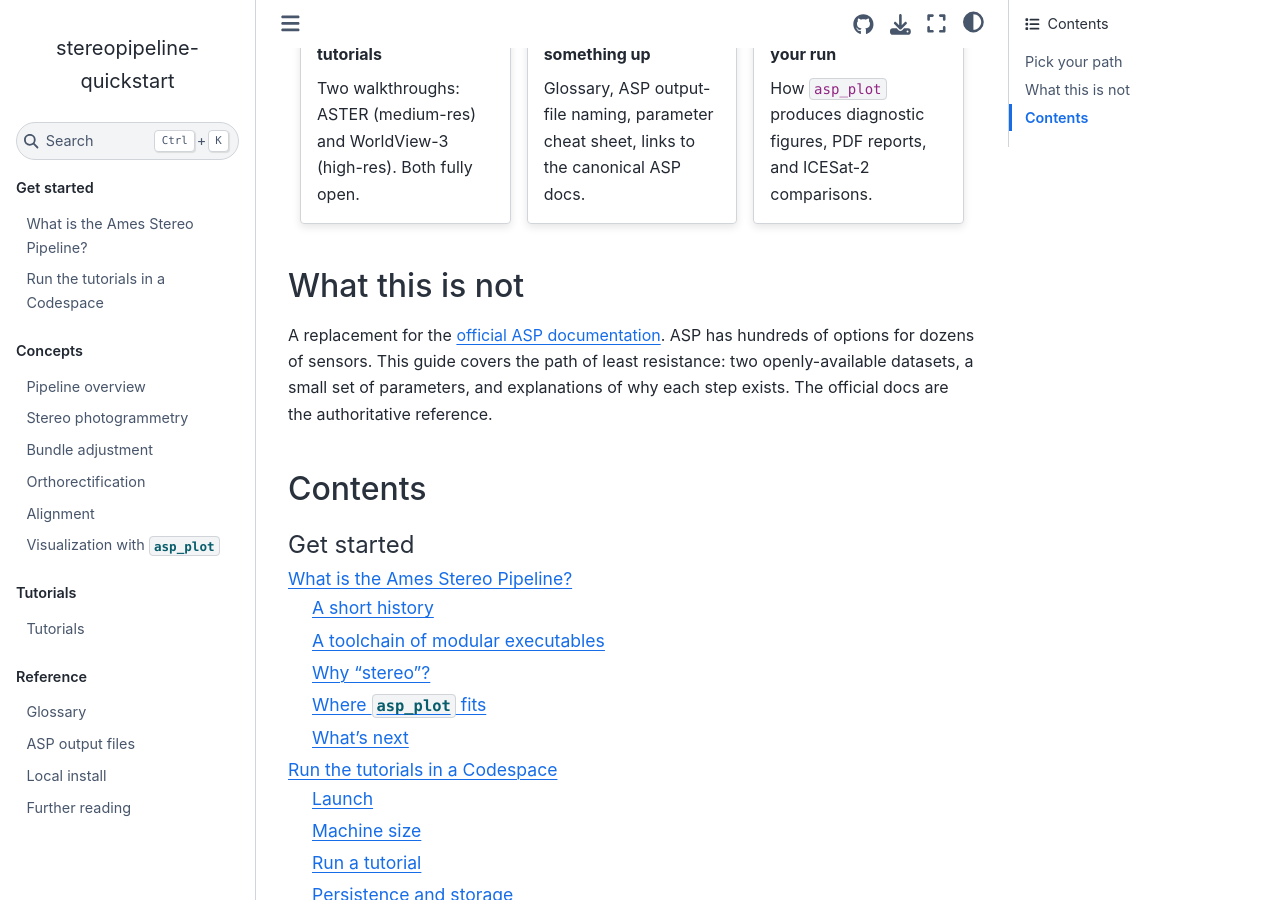
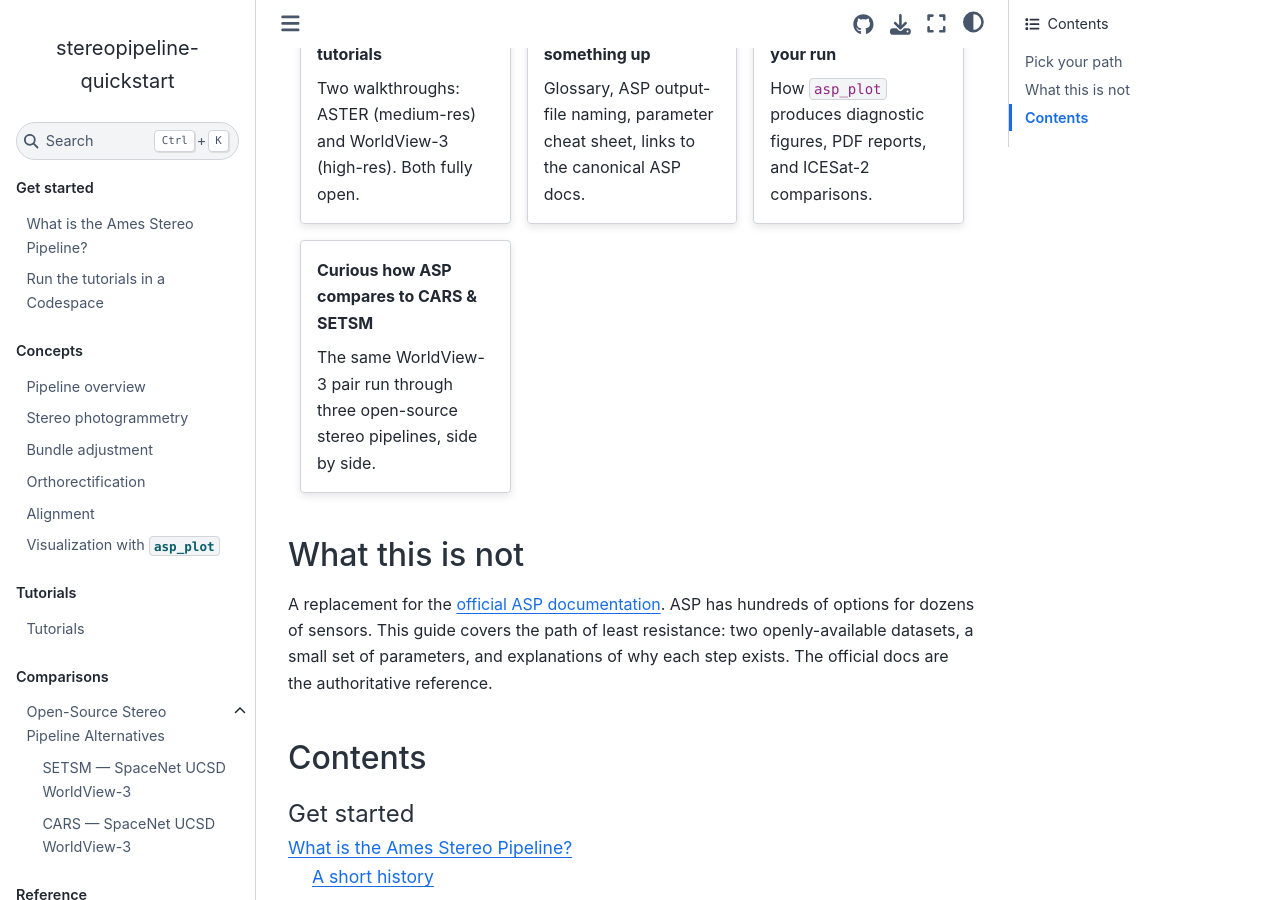
Before and after one commit to uw-cryo/stereopipeline-quickstart, a Sphinx documentation site: the page built from docs/index.md, in a window 1280 px wide and 900 px high, scrolled down 759 px. Built offline with Sphinx 7.4.7 and the Sphinx Book theme 1.1.4, drawn with Linux system fonts in a browser that asks for light colours; pages that are not in the unit, such as notebooks, are missing from menus; some of the changed lines change nothing that is shown; some of the changed text lies outside the part shown.

Commit message:
Add open-source pipeline comparisons (ASP vs CARS vs SETSM)
Transfer the SETSM and CARS comparison docs from asp_plot PR #111 into a
new docs/comparisons/ section. Same WorldView-3 UCSD pair (21deg_12d) run
through all three pipelines, with the 3 km hillshade figures.

- docs/comparisons/{index,setsm,cars}.md
- docs/comparisons/figures/ucsd-{asp,cars,cop30,setsm}2m-hillshade.png
- Notebook references point to the asp_plot RTD example notebooks
- Wired into docs/index.md (Pick-your-path card + Comparisons toctree)

````diff
--- /dev/null
+++ b/docs/comparisons/cars.md
@@ -0,0 +1,150 @@
+# CARS — SpaceNet UCSD WorldView-3
+
+Compare DEMs produced by ASP and CARS on the same WorldView-3 stereo pair:
+
+- **ASP** (NASA Ames Stereo Pipeline) — processed in the [UCSD notebook](https://asp-plot.readthedocs.io/en/latest/examples/notebooks/worldview_spacenet_ucsd_stereo.html)
+- **[CARS](https://github.com/CNES/cars)** (CNES open-source stereo pipeline)
+
+## About CARS
+
+CARS is an open-source Python tool developed by CNES (French Space Agency) for producing DSMs from satellite stereo imagery. Key features:
+
+- **Dense matching**: Uses [Pandora](https://github.com/CNES/Pandora) (Census cost + SGM) with multiple presets for urban, mountain, vegetation.
+- **Multi-resolution**: Coarse-to-fine processing (default 16x → 4x → 1x) progressively narrows disparity search range.
+- **Geometry**: Uses [Shareloc](https://github.com/CNES/shareloc) for RPC handling — reads RPCs directly from GeoTIFF metadata.
+- **Tiled architecture**: Processes data in tiles with configurable parallelism and per-worker memory limits.
+- **No bundle adjustment** in the standard pipeline. Instead, CARS corrects epipolar grids using sparse SIFT tie points. Separate `cars-bundleadjustment` tool available as an optional extra.
+
+## Source Data
+
+Same WorldView-3 stereo pair as the [SETSM comparison](setsm):
+
+| Catalog ID | Date | Off-nadir | Image size |
+|---|---|---|---|
+| 1040010007A93700 | 2015-02-12 | 8.4° | 43008 × 46080 px |
+| 1040010007CA4D00 | 2015-02-24 | 12.9° | 43008 × 46080 px |
+
+This is the same pair (`21deg_12d`, convergence 21.2°) used in the [scene-selection notebook](https://asp-plot.readthedocs.io/en/latest/examples/notebooks/worldview_spacenet_ucsd_stereo_scene_selection.html) and the [ASP processing notebook](https://asp-plot.readthedocs.io/en/latest/examples/notebooks/worldview_spacenet_ucsd_stereo.html).
+
+## Processing Approach: ROI on Full Images
+
+CARS supports two approaches for sub-scene processing:
+
+1. **`cars-extractroi`** — pre-crops images and writes adjusted RPCs as `.RPB` sidecar files.
+2. **`roi` config parameter** — uses full images for sparse matching / grid correction but only runs dense matching within the specified ROI.
+
+We use approach 2 (`roi`) because full images give CARS more context for SIFT tie-point matching and epipolar grid correction, with no manual RPC adjustment needed.
+
+The ROI matches the ASP processing crop area (UCSD campus region, ~4 km × 4 km):
+
+```
+Lon: -117.262 to -117.219
+Lat:  32.854 to  32.890
+```
+
+## Running CARS via Docker
+
+```bash
+docker pull cnes/cars
+
+docker run --platform linux/amd64 --rm \
+    --cpus 6 \
+    -v /path/to/input_images:/input:ro \
+    -v /path/to/output:/output \
+    cnes/cars /output/config.yaml
+```
+
+:::{dropdown} Full configuration file (config.yaml)
+:icon: file-code
+
+```yaml
+input:
+  sensors:
+    left:
+      image: /input/1040010007A93700_P001.tif
+    right:
+      image: /input/1040010007CA4D00_P001.tif
+  roi:
+    type: FeatureCollection
+    features:
+      - type: Feature
+        properties: {}
+        geometry:
+          type: Polygon
+          coordinates:
+            - - [-117.262, 32.854]
+              - [-117.219, 32.854]
+              - [-117.219, 32.890]
+              - [-117.262, 32.890]
+              - [-117.262, 32.854]
+
+output:
+  directory: /output/results
+  resolution: 2.0
+  epsg: 32611
+
+orchestrator:
+  mode: multiprocessing
+  nb_workers: 2
+  max_ram_per_worker: 1500
+```
+
+Key parameters:
+- `output.resolution: 2.0` — 2 m output to match ASP processing
+- `output.epsg: 32611` — UTM 11N (same CRS as ASP DEM)
+- `orchestrator.nb_workers: 2` — limit parallelism for 16 GB laptop
+- `orchestrator.max_ram_per_worker: 1500` — 1.5 GB per worker
+:::
+
+Expected outputs in `results/`:
+- `dsm/dsm.tif` — DSM as GeoTIFF (float32)
+- `dsm/image.tif` — Ortho-image
+- `metadata.json` — Processing parameters and statistics
+
+:::{dropdown} Notes on configuration
+:icon: light-bulb
+
+- **Vertical reference**: CARS defaults to EGM96 geoid heights. For comparison with ASP (ellipsoidal heights), set `geoid: false` in the output config or convert afterwards.
+- **Matching preset**: Default is `census_sgm_default` (Census5, P1=8, P2=32). For urban areas, `census_sgm_urban` (Census11, P1=20, P2=80) may perform better.
+- **Initial elevation**: Providing a coarse DEM via `input.initial_elevation.dem` narrows the disparity search range and speeds processing.
+:::
+
+## Run Metrics
+
+| Metric | Value |
+|---|---|
+| Computation time | ~17 h 18 min |
+| Peak memory | ~10.3 GB (hit CARS' `RAM available < 500 Mb` warnings near the end) |
+| Docker `--memory` limit | 11 GB |
+| Output DSM | 2017 × 2001 px, 2 m, EPSG:32611 + EGM96 |
+| Output std dev (raw) | 134.6 m (inflated by edge blunders outside the 3 km comparison box) |
+| Output std dev (3 km comparison crop) | 48.7 m |
+| Convergence angle | 21.2° |
+
+CARS is slower than SETSM, primarily because Pandora's per-tile Census + SGM matching is done in pure Python multiprocessing with two workers at 1.5 GB each. The run reports `RAM available < 500 Mb` warnings during the final `texture / dsm / dsm_weights` passes but completes successfully. The raw DSM carries some edge blunders (min −321 m, max 1273 m) outside the canonical 3 km comparison area; inside the comparison crop the range collapses to approximately −200 m to +200 m with outliers concentrated at the seaward edge.
+
+## Hillshade Comparison
+
+::::{grid} 3
+:::{grid-item}
+![Copernicus 30m](figures/ucsd-cop30m-hillshade.png)
+**Copernicus 30m DEM**
+:::
+:::{grid-item}
+![ASP 2m](figures/ucsd-asp2m-hillshade.png)
+**ASP 2m DEM**
+:::
+:::{grid-item}
+![CARS 2m](figures/ucsd-cars2m-hillshade.png)
+**CARS 2m DEM**
+:::
+::::
+
+CARS resolves the urban structure cleanly — buildings, streets, the I-5 freeway on the east. Natural valleys and sea cliffs are also resolved — comparable to ASP in detail. CARS does attempt to correlate more pixels, including over the ocean surface. Areas with more heavy vegetation are also correlated, whereas these are left as voids in the ASP DEM. Many of these correlated pixels appear to be blunders (pits and troughs) on close inspection.
+
+## References
+
+- [CARS repository](https://github.com/CNES/cars)
+- [CARS documentation](https://cars.readthedocs.io)
+- [Pandora dense matching engine](https://github.com/CNES/Pandora)
+- [Shareloc geometry library](https://github.com/CNES/shareloc)
--- /dev/null
+++ b/docs/comparisons/index.md
@@ -0,0 +1,55 @@
+# Open-Source Stereo Pipeline Alternatives
+
+Comparisons of ASP with other widely used open-source stereo photogrammetry pipelines, using the [SpaceNet UCSD WorldView-3 example](https://asp-plot.readthedocs.io/en/latest/examples/notebooks/worldview_spacenet_ucsd_stereo.html) as a common test case.
+
+```{note}
+This is not a comprehensive comparison of processing parameters between ASP, CARS, and SETSM. We make no quantitative ranking between DEM outputs.
+
+In these sections, we seek to:
+
+- document the processing setup for the pipelines,
+- briefly discuss some key differences,
+- and demonstrate reasonable, comparable results for the same stereo scenes from each tool.
+
+We encourage end users to make their own comparisons, with these notes providing promotion and helpful guidance for the tools.
+```
+
+::::{grid} 1
+:gutter: 3
+
+:::{grid-item-card} SETSM
+:link: setsm
+:link-type: doc
+
+Surface Extraction with TIN-based Search-space Minimization (Ohio State / PGC).
+:::
+
+:::{grid-item-card} CARS
+:link: cars
+:link-type: doc
+
+CNES open-source stereo pipeline with Pandora dense matching.
+:::
+
+::::
+
+## Key Differences
+
+ASP is general purpose software for geodesy and stereogrammetry. It contains tooling for alignment of point clouds, structure-from-motion, jitter solving, camera intrinsic refinement, and more beyond DEM generation from stereo-pairs.
+
+Our comparison focuses only on the standard stereo pipeline for the three tools.
+
+| Feature | ASP | CARS | SETSM |
+|---|---|---|---|
+| Language | C++ | Python + C++ (pybind11) | C++ |
+| Dense matching | NCC, MGM, SGM, etc. | Pandora (Census + SGM) | TIN-based NCC |
+| Bundle adjustment | Separate tool (`bundle_adjust`) | Separate tool (`cars-bundleadjustment`) | None (RPC bias comp. only) |
+| Install | Pre-built binaries | pip / Docker | Build from source |
+
+```{toctree}
+:maxdepth: 1
+:hidden:
+
+setsm
+cars
+```
--- /dev/null
+++ b/docs/comparisons/setsm.md
@@ -0,0 +1,119 @@
+# SETSM — SpaceNet UCSD WorldView-3
+
+Compare DEMs produced by two open-source stereo photogrammetry pipelines on the same WorldView-3 stereo pair:
+
+- **ASP** (NASA Ames Stereo Pipeline) — processed in the [UCSD notebook](https://asp-plot.readthedocs.io/en/latest/examples/notebooks/worldview_spacenet_ucsd_stereo.html)
+- **[SETSM](https://github.com/setsmdeveloper/SETSM)** (Surface Extraction with TIN-based Search-space Minimization) — Ohio State / Polar Geospatial Center
+
+Both pipelines accept raw satellite imagery with RPC camera models and produce gridded DSMs.
+
+## Source Data
+
+IARPA CORE3D SpaceNet UCSD dataset — two WorldView-3 panchromatic acquisitions:
+
+| Catalog ID | Date | Off-nadir | Image size |
+|---|---|---|---|
+| 1040010007A93700 | 2015-02-12 | 8.4° | 43008 × 46080 px |
+| 1040010007CA4D00 | 2015-02-24 | 12.9° | 43008 × 46080 px |
+
+This is the same pair (`21deg_12d`, convergence 21.2°) used in the [scene-selection notebook](https://asp-plot.readthedocs.io/en/latest/examples/notebooks/worldview_spacenet_ucsd_stereo_scene_selection.html) and the [ASP processing notebook](https://asp-plot.readthedocs.io/en/latest/examples/notebooks/worldview_spacenet_ucsd_stereo.html).
+
+## Approach
+
+SETSM is open-source (Apache 2.0), pure C++ with no GPU requirement. We built and ran it via Docker to avoid host dependency conflicts.
+
+SETSM reads only `*.tif` and `*.raw` images, so the source NTFs must be converted up-front. Section 2.1.4 of the [SETSM User Manual](https://github.com/setsmdeveloper/SETSM/blob/master/SETSM_User_manual.pdf) provides the exact `gdal_translate` command:
+
+```bash
+gdal_translate -q --config GDAL_CACHEMAX 2048 -ot UInt16 -co NBITS=16 \
+    -co bigtiff=if_safer -co tiled=yes -co compress=lzw input.ntf output.tif
+```
+
+The WorldView NTFs use JPEG2000 internal compression, so the GDAL build doing the conversion needs a JP2 driver — ASP's bundled `gdal_translate` (e.g. `~/asp/dev/bin/gdal_translate`) ships with `JP2OpenJPEG`. The output TIFFs end up larger than the source NTFs (~2.4 GB each here) because LZW does not compress 11-bit panchromatic content as efficiently as JPEG2000.
+
+SETSM then works on those TIFFs with RPC camera models read from the WorldView XML metadata files (the XMLs live alongside the TIFFs and share the basename). Memory is the limiting factor on a laptop:
+
+- **Without sub-scene flags:** SETSM builds image pyramids for the entire scene by default. Two UInt16 images plus pyramids exceed 14 GB RAM and the container is OOM-killed (exit code 137) on a 16 GB machine.
+- **With `-boundary_*` flags:** SETSM only reads and pyramids the subset of each image needed for the requested output extent, so memory scales with the output area, not the input image size.
+
+Also, note that SETSM's user manual warns against `-seed <filepath> <sigma>`: *"We caution that it is better to not use a seed DEM if possible, as it can only negatively impact the quality of the SETSM DEM."*
+
+:::{dropdown} Docker build details
+:icon: terminal
+
+```bash
+git clone https://github.com/setsmdeveloper/SETSM.git
+cd SETSM
+
+docker build --platform linux/amd64 -t setsm -f- . <<'DOCKERFILE'
+FROM ubuntu:24.04 AS builder
+RUN apt-get update && apt-get install -y --no-install-recommends \
+    g++ make git \
+    libgeotiff-dev libtiff-dev libproj-dev libjpeg-dev zlib1g-dev \
+    && rm -rf /var/lib/apt/lists/*
+COPY . /opt/SETSM
+WORKDIR /opt/SETSM
+RUN make INCS="-I/usr/include/geotiff"
+
+FROM ubuntu:24.04
+RUN apt-get update && apt-get install -y --no-install-recommends \
+    libgeotiff5 libgomp1 libtiff6 libproj25 \
+    && rm -rf /var/lib/apt/lists/*
+COPY --from=builder /opt/SETSM/setsm /usr/local/bin/setsm
+COPY --from=builder /opt/SETSM/default.txt /usr/local/share/setsm/default.txt
+WORKDIR /data
+ENTRYPOINT ["sh", "-c", "cp /usr/local/share/setsm/default.txt /data/default.txt 2>/dev/null; exec setsm \"$@\"", "--"]
+DOCKERFILE
+```
+
+Multi-stage build — the final image contains only the `setsm` binary and runtime libraries. The `default.txt` config file is bundled and auto-copied at runtime (SETSM requires it in the working directory).
+:::
+
+## Run
+
+```bash
+docker run --platform linux/amd64 --rm --name setsm_boundary \
+    --memory 11g --cpus 6 \
+    -v /path/to/data:/data -w /data setsm \
+    -image 1040010007A93700_P001.tif -image 1040010007CA4D00_P001.tif \
+    -outpath /data/results -outres 2 -mem 10 -minH 0 -maxH 300 \
+    -boundary_min_X 476000 -boundary_min_Y 3635600 \
+    -boundary_max_X 479000 -boundary_max_Y 3638600 \
+    -projection utm
+```
+
+The boundary defines a 3 km × 3 km UTM 11N area matching the ASP processing extent.
+
+| Metric | Value |
+|---|---|
+| Computation time | ~20 min |
+| Peak memory (SETSM-reported) | 2.72 GB |
+| Docker `--memory` limit | 11 GB |
+| Output DEM | 1500 × 1500 px, 2 m, EPSG:32611 |
+| Output std dev | 39.6 m |
+| Convergence angle | 21.2° |
+
+### Hillshade Comparison
+
+::::{grid} 3
+:::{grid-item}
+![Copernicus 30m](figures/ucsd-cop30m-hillshade.png)
+**Copernicus 30m DEM**
+:::
+:::{grid-item}
+![ASP 2m](figures/ucsd-asp2m-hillshade.png)
+**ASP 2m DEM**
+:::
+:::{grid-item}
+![SETSM 2m](figures/ucsd-setsm2m-hillshade.png)
+**SETSM 2m DEM**
+:::
+::::
+
+SETSM resolves the same urban structure as ASP — buildings, streets, and the campus / valley and sea cliff topography are all clearly visible. Similar to CARS, SETSM does attempt to correlate more pixels, including over the ocean surface. Areas with more heavy vegetation are also correlated, whereas these are left as voids in the ASP DEM. Many of these correlated pixels appear to be blunders (pits and troughs) on close inspection.
+
+## References
+
+- [SETSM repository](https://github.com/setsmdeveloper/SETSM)
+- [SETSM user manual](https://github.com/setsmdeveloper/SETSM/blob/master/SETSM_User_manual.pdf)
+- Noh & Howat (2015), "Automated stereo-photogrammetric DEM generation at high latitudes: Surface Extraction with TIN-based Search-space Minimization (SETSM) validation and demonstration over glaciated regions", *GIScience & Remote Sensing*, 52(2), 198-217.
--- a/docs/index.md
+++ b/docs/index.md
@@ -50,6 +50,12 @@ Glossary, ASP output-file naming, parameter cheat sheet, links to the canonical
 :link-type: doc
 How `asp_plot` produces diagnostic figures, PDF reports, and ICESat-2 comparisons.
 :::
+
+:::{grid-item-card} Curious how ASP compares to CARS & SETSM
+:link: comparisons/index
+:link-type: doc
+The same WorldView-3 pair run through three open-source stereo pipelines, side by side.
+:::
 ::::
 
 ## What this is not
@@ -89,6 +95,13 @@ tutorials/02_worldview_ucsd
 
 ```{toctree}
 :maxdepth: 2
+:caption: Comparisons
+
+comparisons/index
+```
+
+```{toctree}
+:maxdepth: 2
 :caption: Reference
 
 reference/glossary
````
Also changed, not shown: docs/comparisons/figures/ucsd-cop30m-hillshade.png (added), 3 other files.
